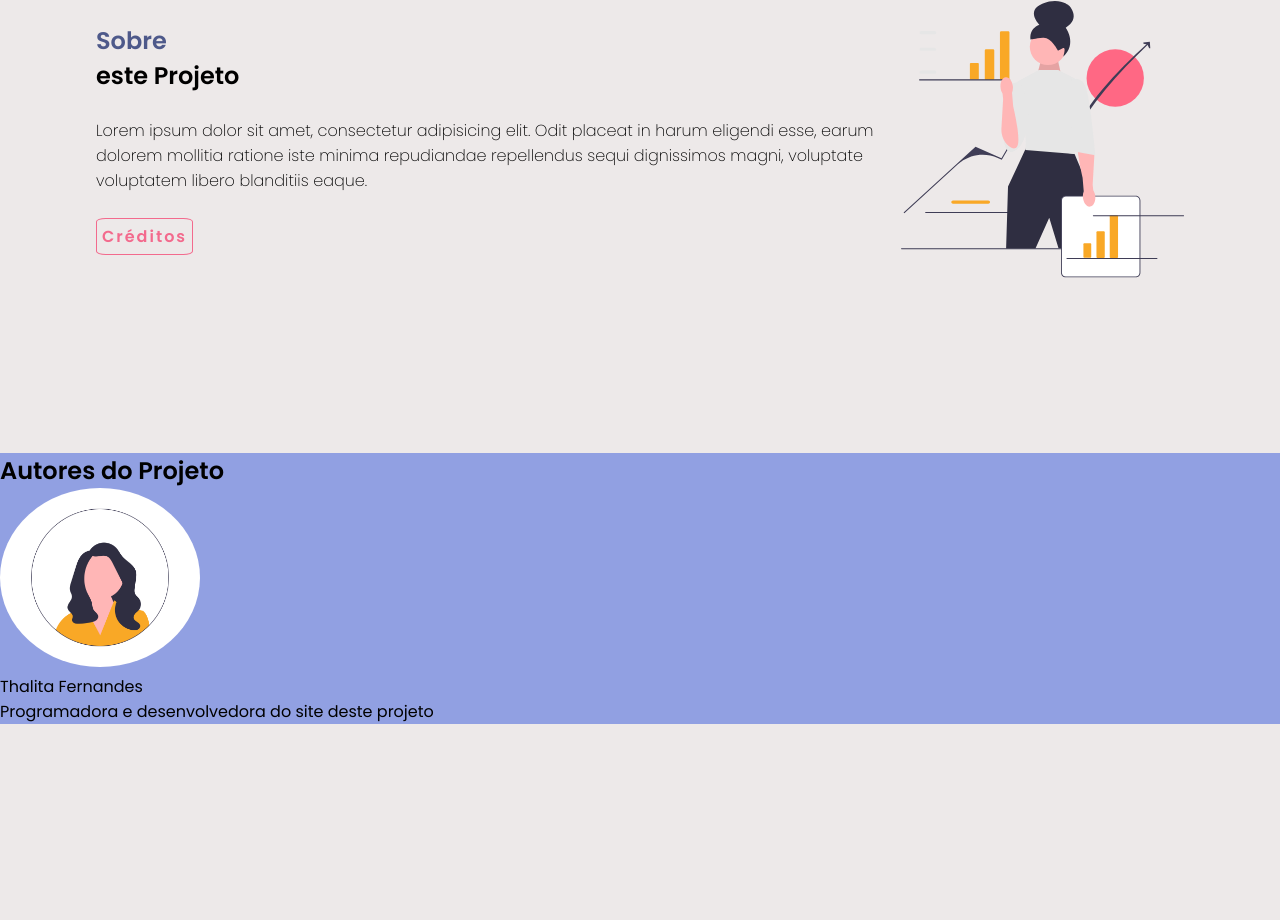
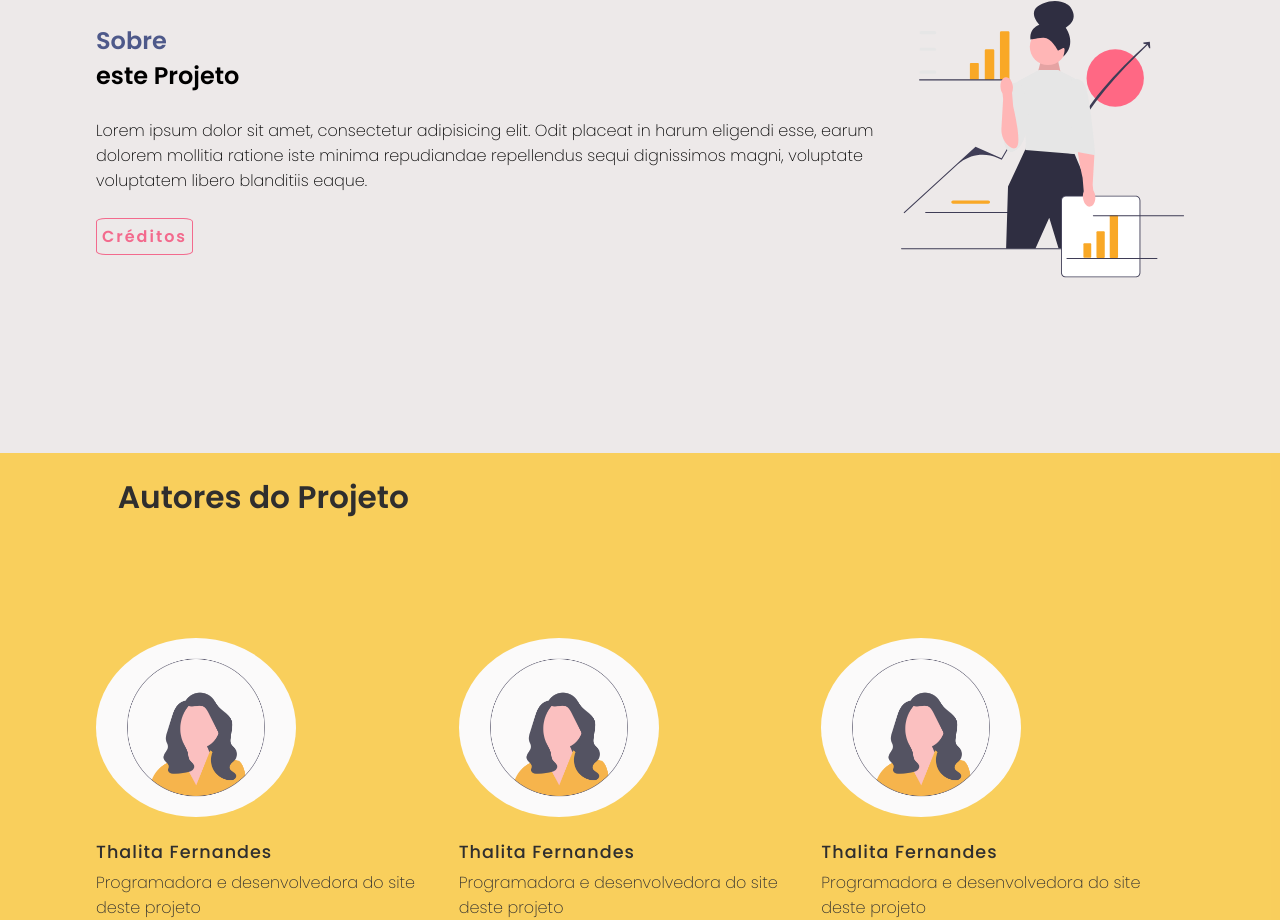
Before and after one commit to FernandesThalita/Aprenda_matematica_basica, a plain HTML site: page index.html in a window 1280 px wide. Shown: the part 856-1776 px from the top of the page. Before the commit the page ends 1580 px from the top, so only its background shows below. Drawn offline with nearby package versions, Linux system fonts and the light colour scheme.

Commit message:
editando lading page

```diff
--- a/index.html
+++ b/index.html
@@ -223,10 +223,36 @@
     <div class="box-creditos">
         <section class="section_creditos">
 
-            <div class="titulo">
+            <div class="titulo" id="creditos">
                 <h2>Autores do Projeto</h2>
             </div>
             <div class="box-autores">
+                <div class="card">
+                    <div class="img">
+                        <img src="img/undraw_Female_avatar_efig.png" alt="" width="200px">
+                    </div>
+
+
+                    <div class="nome">
+                        <p>Thalita Fernandes</p>
+                    </div>
+                    <div class="descricao">
+                        <p>Programadora e desenvolvedora do site deste projeto</p>
+                    </div>
+                </div>
+                <div class="card">
+                    <div class="img">
+                        <img src="img/undraw_Female_avatar_efig.png" alt="" width="200px">
+                    </div>
+
+
+                    <div class="nome">
+                        <p>Thalita Fernandes</p>
+                    </div>
+                    <div class="descricao">
+                        <p>Programadora e desenvolvedora do site deste projeto</p>
+                    </div>
+                </div>
                 <div class="card">
                     <div class="img">
                         <img src="img/undraw_Female_avatar_efig.png" alt="" width="200px">
--- a/style.css
+++ b/style.css
@@ -36,12 +36,12 @@ body {
 .section_resumo .descricao{
     padding: 10%;
 
-
 }
 .section_resumo .descricao h2{
     letter-spacing: 1px;
     word-spacing: 1px;
 }
+
 .section_resumo .descricao p, .section_about_us .descricao p{
     margin: 25px 0px;
     font-size: 1rem;
@@ -102,16 +102,38 @@ body {
 
 /* >>> Creditos / autores */
 .box-creditos{
-    background-color: var(--azul);
+    background-color: var(--amarelo);
+    display: flex;
+    justify-content: center;
+    opacity: 80%;
 }
-.box-autores .card .img {
-    border-radius: 50%;
+.section_creditos{
+    width: min(85%, 76rem);
+}
+.section_creditos .titulo{
+    padding: 2%;
+    font-size: 1.3rem;
+}
+.box-autores {
+    margin-top:95px;
+    display: flex;
+    justify-content: center;
+}
+.box-autores .card{
+
 }
 .box-autores .card .img img{
     border-radius: 50%;
 
 }
-.box-autores .card .txt{
+.box-autores .card .nome{
+  font-weight: 500;
+  letter-spacing: 1px;
+  font-size: 1.1rem;
+  margin-top: 15px;
+}
+.box-autores .card .descricao{
+    margin-top: 5px;
+    font-weight: 300;
 
-    align-items: center;
 }
```
